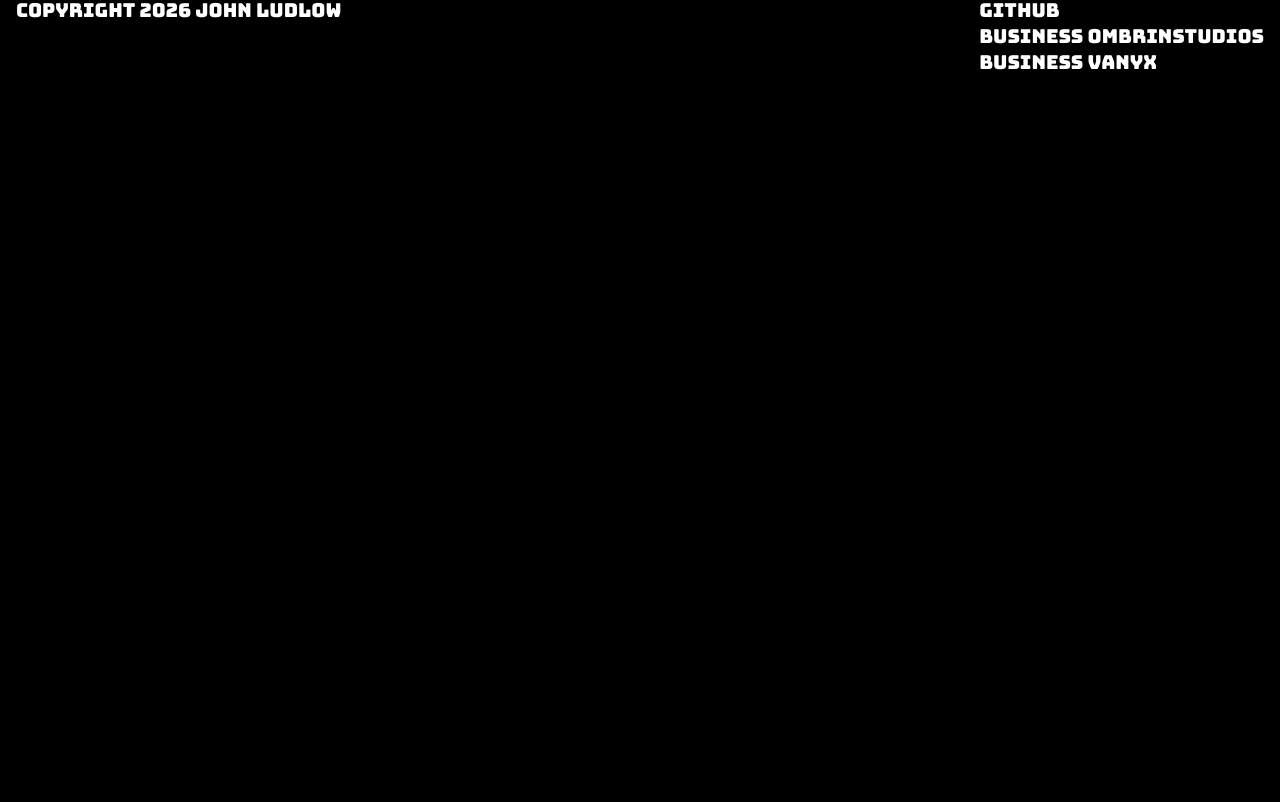
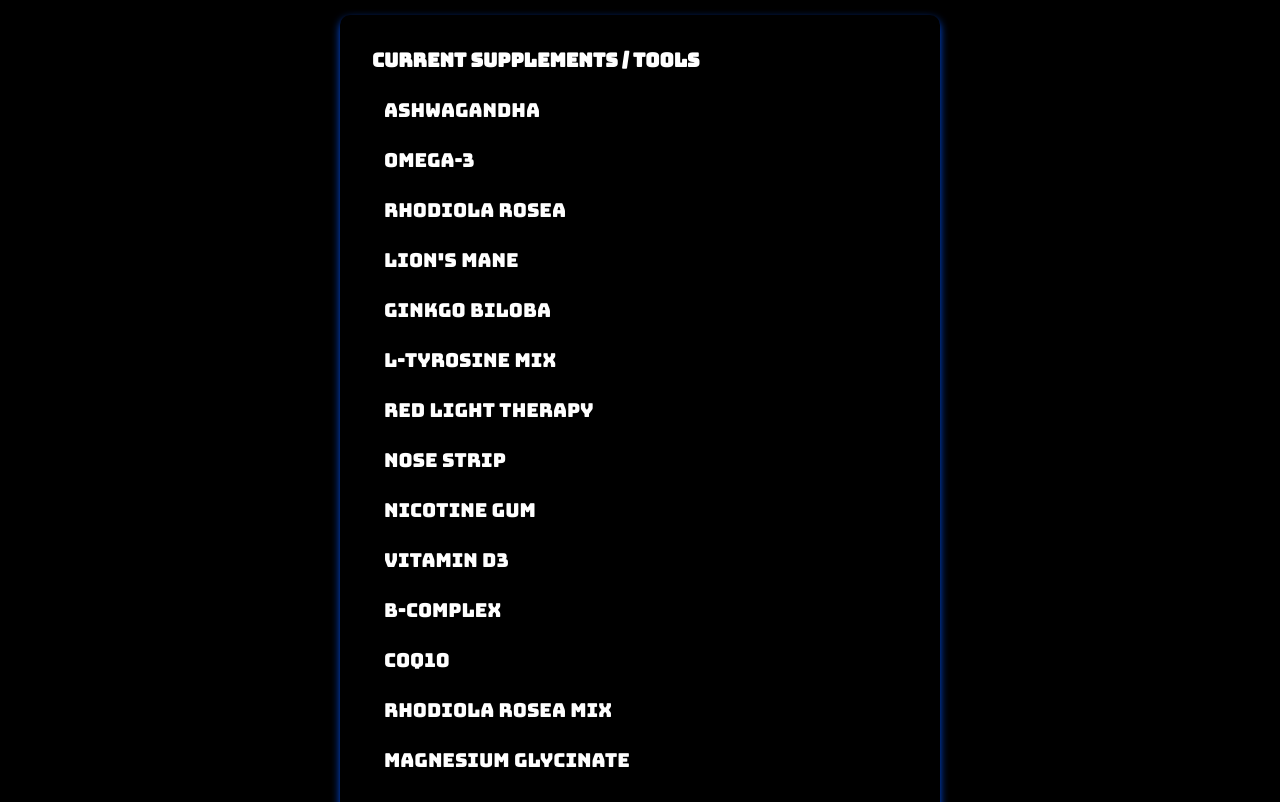
Before and after one commit to Einvy/react-portfolio, a React (Create React App) app: page / in a window 1280 px wide. Shown: the part 2458-3260 px from the top of the page. Before the commit the page ends 2549 px from the top, so only its background shows below. Built offline with nearby package versions, Linux system fonts and the light colour scheme; a web font is replaced by a local one.

Commit message:
Added nootropic stack and some links to my portfolio

```diff
--- a/src/Components/App.jsx
+++ b/src/Components/App.jsx
@@ -8,6 +8,7 @@ import Keyboard from "./Keyboard";
 import Books from "./Books";
 import Blogs from "./Blogs";
 import Certs from "./Certs";
+import NootropicStack from "./NootropicStack";
 
 function App() {
   return (
@@ -20,6 +21,7 @@ function App() {
       <Books />
       <Blogs />
       <Certs />
+      <NootropicStack />
       <Footer />
     </div>
   );
--- /dev/null
+++ b/src/Components/NootropicStack.jsx
@@ -0,0 +1,95 @@
+import React from "react";
+
+function NootropicStack() {
+  return (
+    <section
+      className="NootropicStack"
+      aria-labelledby="nootropic-stack-heading"
+    >
+      <h2 id="nootropic-stack-heading">Nootropic Stack</h2>
+      <div className="NootropicStack__lists">
+        <h3 className="NootropicStack__subtitle">
+          Current supplements / tools
+        </h3>
+        <ul className="NootropicStack__list">
+          <li>
+            <a href="https://www.amazon.com/dp/B0F1KTSBQP?ref=ppx_yo2ov_dt_b_fed_asin_title">
+              Ashwagandha
+            </a>
+          </li>
+          <li>
+            <a href="https://www.amazon.com/dp/B07BBNGPG2?ref=ppx_yo2ov_dt_b_fed_asin_title">
+              Omega-3
+            </a>
+          </li>
+          <li>
+            <a href="https://www.amazon.com/dp/B0FD3WB3JV?ref=ppx_yo2ov_dt_b_fed_asin_title">
+              Rhodiola Rosea
+            </a>
+          </li>
+          <li>
+            <a href="https://www.amazon.com/dp/B0DPR69556?ref=ppx_yo2ov_dt_b_fed_asin_title">
+              Lion&apos;s Mane
+            </a>
+          </li>
+          <li>
+            <a href="https://www.amazon.com/dp/B0BBPX9VGW?ref=ppx_yo2ov_dt_b_fed_asin_title">
+              Ginkgo Biloba
+            </a>
+          </li>
+          <li>
+            <a href="https://www.amazon.com/dp/B0F5QP9CK6?ref=ppx_yo2ov_dt_b_fed_asin_title">
+              L-tyrosine mix
+            </a>
+          </li>
+          <li>
+            <a href="#">Red light therapy</a>
+          </li>
+          <li>
+            <a href="#">Nose strip</a>
+          </li>
+          <li>
+            <a href="#">Nicotine gum</a>
+          </li>
+          <li>
+            <a href="https://www.amazon.com/dp/B07BBNNHRX?ref=ppx_yo2ov_dt_b_fed_asin_title">
+              Vitamin D3
+            </a>
+          </li>
+          <li>
+            <a href="https://www.amazon.com/dp/B07D7R4F7G?ref=ppx_yo2ov_dt_b_fed_asin_title">
+              B-Complex
+            </a>
+          </li>
+          <li>
+            <a href="https://www.amazon.com/dp/B0DP2HQDYN?ref=ppx_yo2ov_dt_b_fed_asin_title">
+              CoQ10
+            </a>
+          </li>
+          <li>
+            <a href="https://www.amazon.com/dp/B0F5QQ97YL?ref=ppx_yo2ov_dt_b_fed_asin_title">
+              Rhodiola Rosea mix
+            </a>
+          </li>
+          <li>
+            <a href="https://www.amazon.com/dp/B0D9HN2HTR?ref=ppx_yo2ov_dt_b_fed_asin_title">
+              Magnesium Glycinate
+            </a>
+          </li>
+          <li>
+            <a href="https://www.amazon.com/dp/B0FHHD5M7T?ref=ppx_yo2ov_dt_b_fed_asin_title">
+              Creatine
+            </a>
+          </li>
+          <li>
+            <a href="#">
+              GFuel or Ghost energy (probably not needed but it tastes good)
+            </a>
+          </li>
+        </ul>
+      </div>
+    </section>
+  );
+}
+
+export default NootropicStack;
--- a/src/styles.css
+++ b/src/styles.css
@@ -423,3 +423,49 @@ footer a {
   justify-content: center;
 }
 /* End */
+
+/* Nootropic stack */
+.NootropicStack {
+  display: flex;
+  flex-direction: column;
+  align-items: center;
+  padding: 2rem;
+  border-bottom: 1px solid white;
+}
+
+.NootropicStack__lists {
+  max-width: 600px;
+  width: 100%;
+  margin-top: 1.5rem;
+  padding: 2rem;
+  border-radius: 10px;
+  background-color: black;
+  box-shadow: 0 4px 8px 0 rgb(1, 80, 238);
+}
+
+.NootropicStack__subtitle {
+  font-size: 1.2rem;
+  margin-bottom: 1rem;
+}
+
+.NootropicStack__list {
+  list-style: none;
+  display: flex;
+  flex-direction: column;
+  gap: 0.5rem;
+}
+
+.NootropicStack__list a {
+  display: inline-block;
+  padding: 0.5rem 0.75rem;
+  border-radius: 6px;
+  transition: background-color 0.2s, transform 0.2s;
+}
+
+.NootropicStack__list a:hover,
+.NootropicStack__list a:focus {
+  background-color: rgba(255, 255, 255, 0.08);
+  transform: translateY(-1px);
+}
+
+/* end */
```
